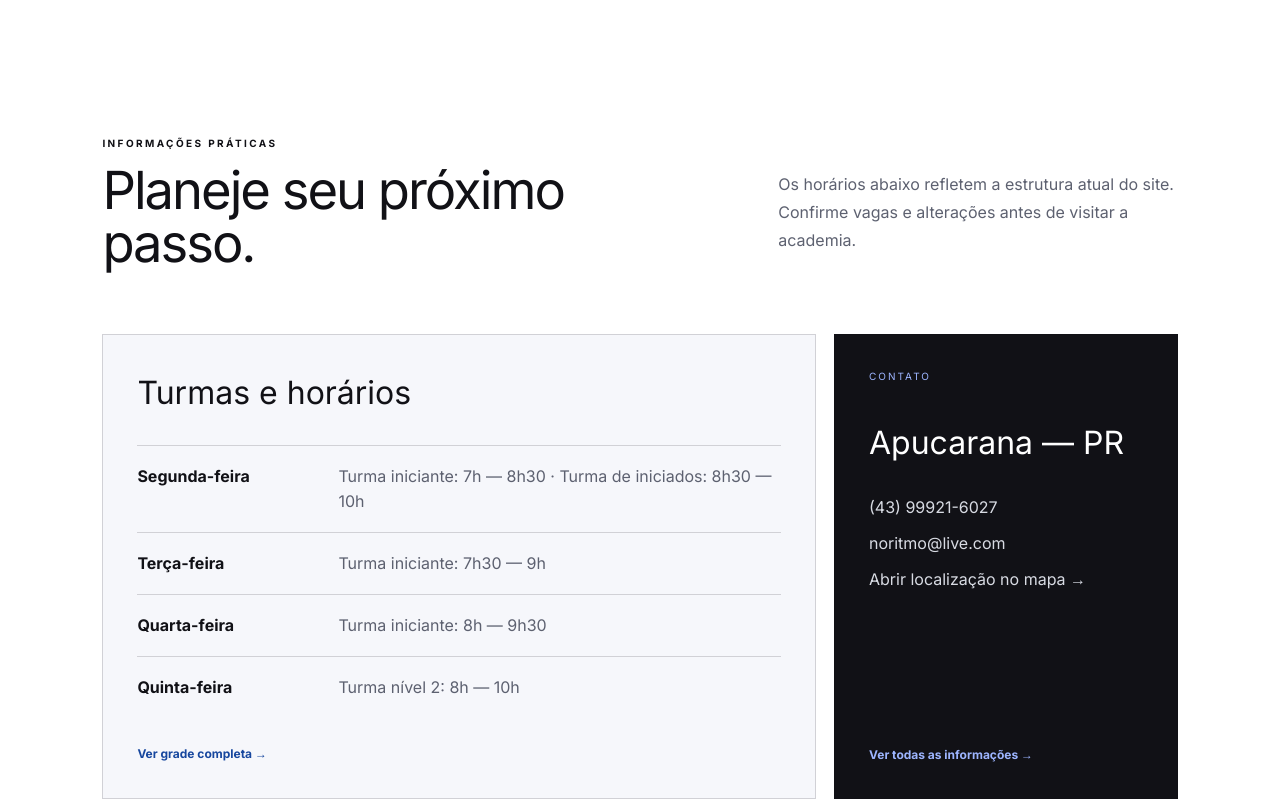
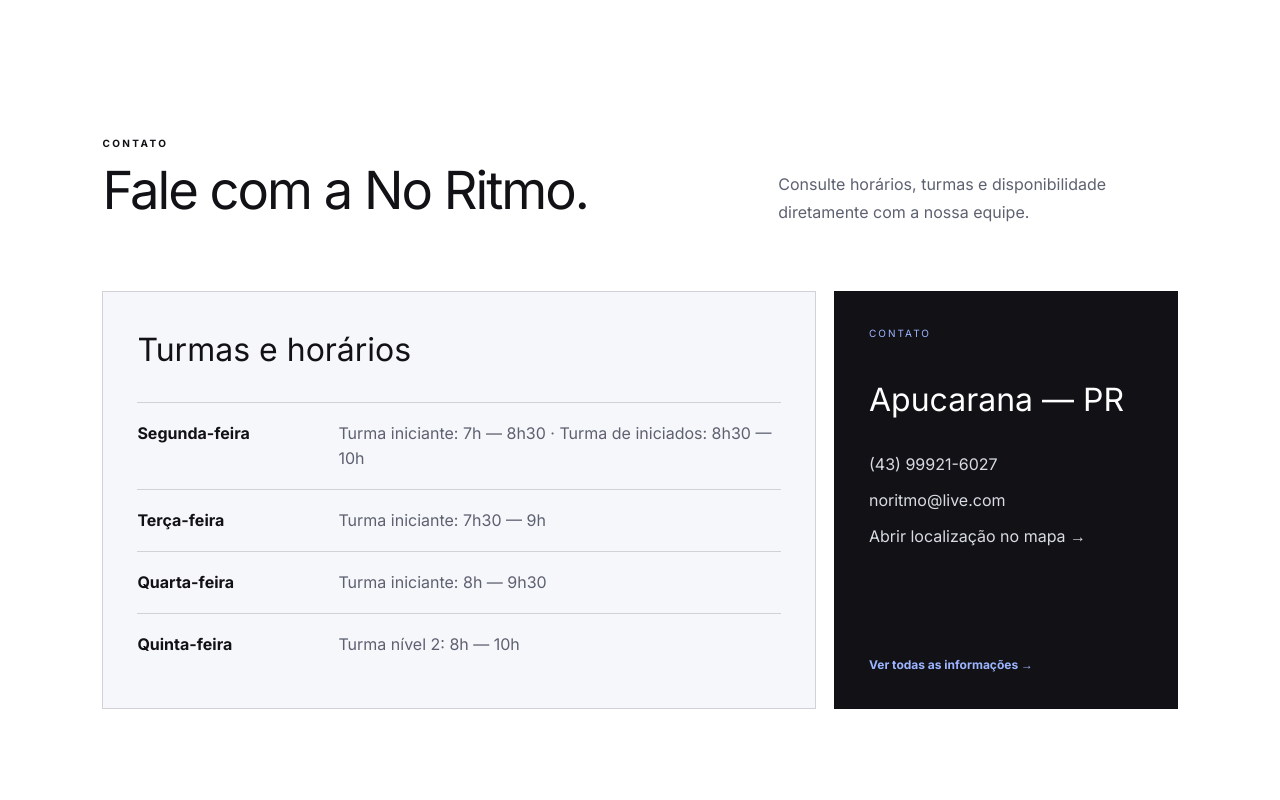
Before and after one commit to leonardodariva/no-ritmo-academia-de-danca, a Next.js app: page / in a window 1280 px wide. Shown: the part 8260-9060 px from the top of the page. Built offline with nearby package versions, Linux system fonts and the light colour scheme; a web font is replaced by a local one.

Commit message:
Atualiza secao de contato e informacoes praticas

```diff
--- a/app/contato/page.tsx
+++ b/app/contato/page.tsx
@@ -10,6 +10,6 @@
     title: channel.label,
     text: channel.value,
   })),
-  {number:"03",title:"Localização",text:`${siteContact.city} — ${siteContact.state}. O endereço completo deve ser confirmado diretamente com a equipe antes da visita.`},
-  {number:"04",title:"Atendimento",text:"Envie uma mensagem contando se procura uma turma, aula particular, aula experimental ou coreografia. A equipe orientará o próximo passo."},
+  {number:"03",title:"Onde estamos",content:<><div className="contact-map-preview" role="img" aria-label={`Mapa de localização da No Ritmo em ${siteContact.city}`} /><p>{siteContact.city} — {siteContact.state}. O endereço completo deve ser confirmado diretamente com a equipe antes da visita.</p></>},
+  {number:"04",title:"Como podemos ajudar",text:"Envie uma mensagem contando se procura uma turma, aula particular, aula experimental ou coreografia. A equipe orientará o próximo passo."},
 ]} />; }
--- a/app/globals.css
+++ b/app/globals.css
@@ -298,6 +298,7 @@
 .style-video-placeholder p { margin:0; font-size:20px; font-weight:700; }.style-video-placeholder small { color:#ced8f5; }
 .style-video-player { display:block; width:100%; max-height:70dvh; aspect-ratio:16/9; object-fit:contain; border-radius:14px; background:#08080c; }
 .project-directory .album-directory-controls { justify-content:flex-end; margin-top:-70px; margin-bottom:34px; }
+.contact-map-preview { width:100%; min-height:150px; margin-bottom:16px; border-radius:14px; background:linear-gradient(rgba(20,71,158,.12),rgba(20,71,158,.12)),url('/images/demo/mapa-apucarana.png') center/cover,#dfe5ef; border:1px solid #d7dce6; }
 @media (max-width: 700px) { .project-directory .album-directory-controls { margin-top:0; justify-content:stretch; } }
 .home-modality-grid h3 { margin:0 0 12px; font-size:23px; font-weight:800; line-height:1.05; }.home-modality-grid p { min-height:0; margin:0; color:#5d6170; font-size:13px; line-height:1.5; display:-webkit-box; -webkit-box-orient:vertical; -webkit-line-clamp:2; overflow:hidden; }.home-modality-grid a:hover p,.home-modality-grid a:focus-visible p { color:#dce5ff; }.home-modality-grid strong { width:100%; margin-top:auto; padding-top:18px; font-size:11px; }
 .home-modality-grid .home-modality-all { color:#fff; background-color:#17479e!important; background-image:none!important; border-color:#17479e; transition:transform .2s,color .2s,box-shadow .2s,border-color .2s; }
--- a/app/page.tsx
+++ b/app/page.tsx
@@ -114,9 +114,9 @@
     </section>
 
     <section className="home-practical" id="pratico">
-      <div className="v4-section-heading"><p>Informações práticas</p><h2>Planeje seu próximo passo.</h2><span>Os horários abaixo refletem a estrutura atual do site. Confirme vagas e alterações antes de visitar a academia.</span></div>
+      <div className="v4-section-heading"><p>Contato</p><h2>Fale com a No Ritmo.</h2><span>Consulte horários, turmas e disponibilidade diretamente com a nossa equipe.</span></div>
       <div className="home-practical-grid">
-        <div className="home-schedule"><h3>Turmas e horários</h3>{weeklySchedule.filter((day) => day.sessions.length).slice(0, 4).map((day) => <div key={day.day}><strong>{day.day}</strong><span>{day.sessions.map((session) => `${session.level}: ${session.time}`).join(" · ")}</span></div>)}<Link href="/horarios">Ver grade completa →</Link></div>
+        <div className="home-schedule"><h3>Turmas e horários</h3>{weeklySchedule.filter((day) => day.sessions.length).slice(0, 4).map((day) => <div key={day.day}><strong>{day.day}</strong><span>{day.sessions.map((session) => `${session.level}: ${session.time}`).join(" · ")}</span></div>)}</div>
         <div className="home-contact-card"><p>Contato</p><h3>{siteContact.city} — {siteContact.state}</h3><a href={siteContact.phoneHref}>{siteContact.phoneDisplay}</a><a href={siteContact.emailHref}>{siteContact.email}</a><a className="home-map-link" href={siteContact.mapsHref} target="_blank" rel="noreferrer">Abrir localização no mapa →</a><Link href="/contato">Ver todas as informações →</Link></div>
       </div>
     </section>
```
